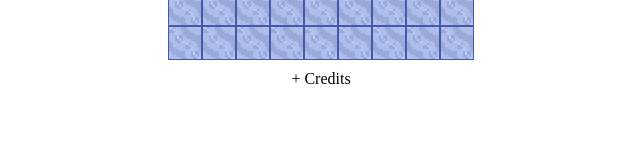
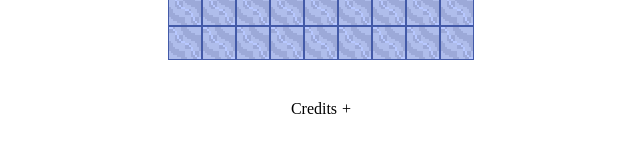
Before and after one commit to ezhai24/minesweeper, a Next.js app: page / in a window 1280 px wide. Shown: the part 373-526 px from the top of the page, without its empty margins (319-959 px from the left). Built offline with nearby package versions, Linux system fonts and the light colour scheme.

Commit message:
make credits pretty

```diff
--- a/components/Credits.tsx
+++ b/components/Credits.tsx
@@ -1,4 +1,5 @@
 import styled from '@emotion/styled';
+import { AnimatePresence, motion } from 'framer-motion';
 import { useState } from 'react';
 
 const attributions = {
@@ -23,15 +24,37 @@
   },
 };
 
+const listVariants = {
+  animate: {
+    transition: {
+      staggerChildren: 0.05,
+      staggerDirection: 1,
+    },
+  },
+  exit: {
+    transition: {
+      staggerChildren: 0.05,
+      staggerDirection: -1,
+    },
+  },
+};
+const itemVariants = {
+  initial: { y: -50, opacity: 0 },
+  animate: { y: 0, opacity: 1 },
+  exit: { y: -10, opacity: 0 },
+};
+
+const Container = styled.div({
+  height: 190,
+});
 const CreditsButton = styled.div({
-  marginTop: 10,
+  display: 'flex',
+  justifyContent: 'center',
+  gap: 5,
+  marginTop: 40,
   ':hover': {
     cursor: 'pointer',
   },
-});
-
-const Attributions = styled.ul({
-  marginTop: 4,
 });
 
 export const Credits = () => {
@@ -40,14 +63,28 @@
   const toggleAttributions = () => setIsAttributionsShowing((prev) => !prev);
 
   return (
-    <>
+    <Container>
       <CreditsButton onClick={toggleAttributions}>
-        {isAttributionsShowing ? '- ' : '+ '}
         Credits
+        <motion.div animate={{ rotate: isAttributionsShowing ? -135 : 0 }}>
+          +
+        </motion.div>
       </CreditsButton>
+      <AnimatePresence>
         {isAttributionsShowing && (
-        <Attributions>
-          <li>
+          <motion.ul
+            key="attributions"
+            variants={listVariants}
+            initial="initial"
+            animate="animate"
+            exit="exit"
+            style={{
+              marginTop: 4,
+              listStyleType: 'none',
+              textAlign: 'center',
+            }}
+          >
+            <motion.li variants={itemVariants}>
               <a href={attributions.minesweeperFont.link}>Mine-Sweeper</a>
               <span> font by </span>
               <a href={attributions.minesweeperFont.authorLink}>Gezoda</a>.
@@ -57,8 +94,8 @@
                 Creative Commons Attribution-Sharealike 3.0
               </a>
               <span> license.</span>
-          </li>
-          <li>
+            </motion.li>
+            <motion.li variants={itemVariants}>
               <a href={attributions.segmentsFont.link}>7Segments</a>
               <span> font by </span>
               <a href={attributions.segmentsFont.authorLink}>g4mmler</a>
@@ -67,21 +104,24 @@
                 Creative Commons Attribution-Sharealike 3.0
               </a>
               <span> license.</span>
-          </li>
-          <li>
+            </motion.li>
+            <motion.li variants={itemVariants}>
               <span>Explosion image by </span>
               <a href={attributions.explosionSvg.link}>Freepik</a>.
-          </li>
-          <li>
+            </motion.li>
+            <motion.li variants={itemVariants}>
               <span>Base sailor image by </span>
               <a href={attributions.sailorSvg.link}>Freepik</a>. Modified by me.
-          </li>
-          <li>Ocean texture by me, inspired by Pokémon.</li>
-          <li>
+            </motion.li>
+            <motion.li variants={itemVariants}>
+              Ocean texture by me, inspired by Pokémon.
+            </motion.li>
+            <motion.li variants={itemVariants}>
               Mines and flags replicated from original Minesweeper game by me.
-          </li>
-        </Attributions>
+            </motion.li>
+          </motion.ul>
         )}
-    </>
+      </AnimatePresence>
+    </Container>
   );
 };
```
Lines whose indentation alone changed are shown as unchanged.
